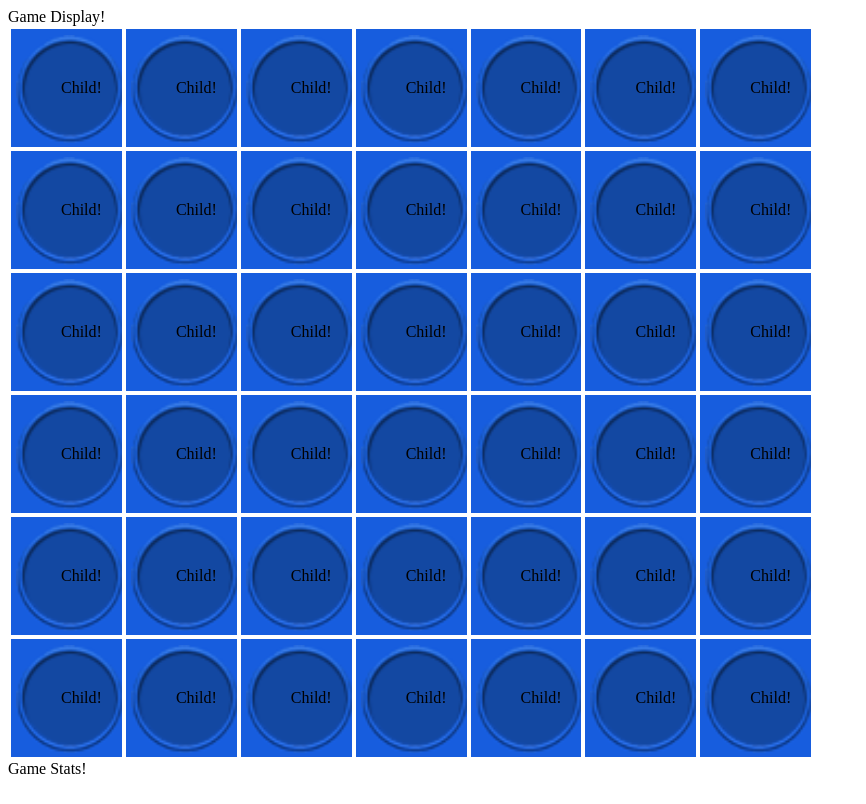
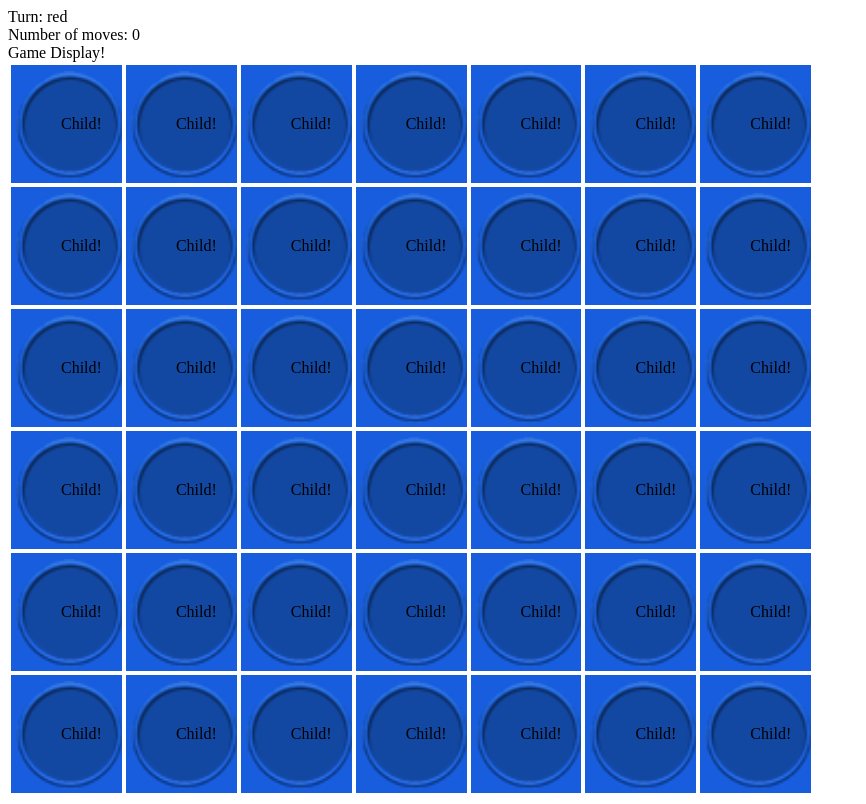
Before and after one commit to PontusNelander/4inARow, a React (Create React App) app in the folder my-app/: page / in a window 1280 px wide. Shown: the whole page, without its empty margins (0-866 px from the left). Built offline with nearby package versions, Linux system fonts and the light colour scheme.

Commit message:
Moving work from child to game display since new approach to add tiles

```diff
--- a/my-app/public/index.html
+++ b/my-app/public/index.html
@@ -3,7 +3,7 @@
   <head>
     <meta charset="utf-8" />
     <link rel="icon" href="%PUBLIC_URL%/favicon.ico" />
-    <meta name="viewport" content="width=device-width, initial-scale=1" />
+    <meta name="viewport" content="width=device-width", initial-scale=1" />
     <meta name="theme-color" content="#000000" />
     <meta
       name="description"
--- a/my-app/src/App.js
+++ b/my-app/src/App.js
@@ -1,13 +1,11 @@
 import React, {Component} from 'react';
 import GameDisplay from './components/GameDisplay';
-import GameStats from './components/GameStats';
 
 class App extends Component {
     render () {
         return (
             <div>
             <GameDisplay />
-            <GameStats />
             </div>
         )
     }
--- a/my-app/src/components/Child.js
+++ b/my-app/src/components/Child.js
@@ -7,14 +7,20 @@ import ChildStyle from './ChildStyle.css';
 
 class Child extends Component {
     state={isAvailable : true, isRed: true}
+
     addPlupp = () => {
+
+
         this.setState(x => {
             return {isAvailable: false}
         })
+        this.props.checkAvailable(this.state.isAvailable)
+
     }
+
     render() {
         return (
-            <div className="child" onClick={this.addPlupp} style={{backgroundImage: this.state.isAvailable ? `url(${Empty})` : this.state.isRed ? `url(${redPlupp})` : `url(${gulPlupp})` }}>
+            <div className="child" onClick={() => this.addPlupp()} style={{backgroundImage: this.state.isAvailable ? `url(${Empty})` : this.state.isRed ? `url(${redPlupp})` : `url(${gulPlupp})` }}>
                 Child!
                 </div>
         )
--- a/my-app/src/components/GameDisplay.js
+++ b/my-app/src/components/GameDisplay.js
@@ -1,4 +1,7 @@
 import React, {Component} from 'react';
+import Empty from './img/EmptySpace.PNG';
+import redPlupp from './img/RedSpace.PNG';
+import gulPlupp from './img/YellowSpace.PNG';
 import Child from './Child';
 
 class GameDisplay extends Component {
@@ -7,58 +10,59 @@ class GameDisplay extends Component {
         let z = []
         z = this.getChildren()
         this.state.children = z;
+        console.log(this.state.children)
     }
 
-    state = {children: []}
+    state = {children: [], turnRed: true, numberOfMoves: 0}
+
+    isValidMove = (x) => {
+        x && this.setState((y) => {
+            return {turnRed: !y.turnRed,
+            numberOfMoves: y.numberOfMoves+1}
+        })
+    }
 
     getChildren = () => {
         let z = []
-        for(let i = 0; i < 42; i++) {
-            let id = i;
-            let child = <Child isAvailable={true} isRed={true} key={id} />
-            z.push(child)
+        let index = 0;
+        for(let x = 0; x<6; x++) {
+            let arr=[]
+            for(let y = 0; y < 7; y++) {
+                let id = index;
+                let child = <Child isAvailable={true} isRed={true} key={id} checkAvailable={this.isValidMove} />
+                arr.push(child)
+                index++;
+            }
+            z.push(arr)
         }
         return z
     }
+
+    // click child
 
 
     render()
     {
         return (
             <div>
+            <div>Turn: {this.state.turnRed ? "red" : "yellow"}</div>
+            <div>Number of moves: {this.state.numberOfMoves}</div>
             <div>Game Display!</div>
 
             <table>
                 <tbody>
-            <tr>
-            {this.state.children.map((c,index) => {
-    return index < 7 && <td key={index}>{c}</td> })}
-            </tr>
-            <tr>
-            {this.state.children.map((c,index) => {
-    return (index >= 7 && index < 14) && <td key={index}>{c}</td> })}
-            </tr>
-            <tr>
-            {this.state.children.map((c,index) => {
-    return (index >= 14 && index < 21) && <td key={index}>{c}</td> })}
-            </tr>
-            <tr>
-            {this.state.children.map((c,index) => {
-    return (index >= 21 && index < 28) && <td key={index}>{c}</td> })}
-            </tr>
-            <tr>
-            {this.state.children.map((c,index) => {
-    return (index >= 28 && index < 35) && <td key={index}>{c}</td> })}
-            </tr>
-            <tr>
-            {this.state.children.map((c,index) => {
-    return (index >= 35 && index < 42) && <td key={index}>{c}</td> })}
-            </tr>
+                    {this.state.children.map((x, indexX) => {
+                        return (<tr key={indexX}>
+                        {x.map((y, indexY) => {
+                        return <td key={indexY}>{y}</td>;
+                        })}
+                        </tr>);
+                    })}
+
             </tbody>
             </table>
+            </div>
 
-
-            </div>
         );
     }
 }
--- a/my-app/src/components/GameStats.js
+++ b/my-app/src/components/GameStats.js
@@ -1,9 +1,14 @@
 import React, {Component} from 'react';
 
 class GameStats extends Component {
+
+    state = { red: this.props.turnRed, numberOfMoves: this.props.numberOfMoves}
     render() {
         return (
-            <div>Game Stats!</div>
+            <div>
+            <div>Turn: {this.state.red ? "red" : "yellow"}</div>
+            <div>Number of moves: {this.state.numberOfMoves}</div>
+            </div>
         )
     }
 }
```
